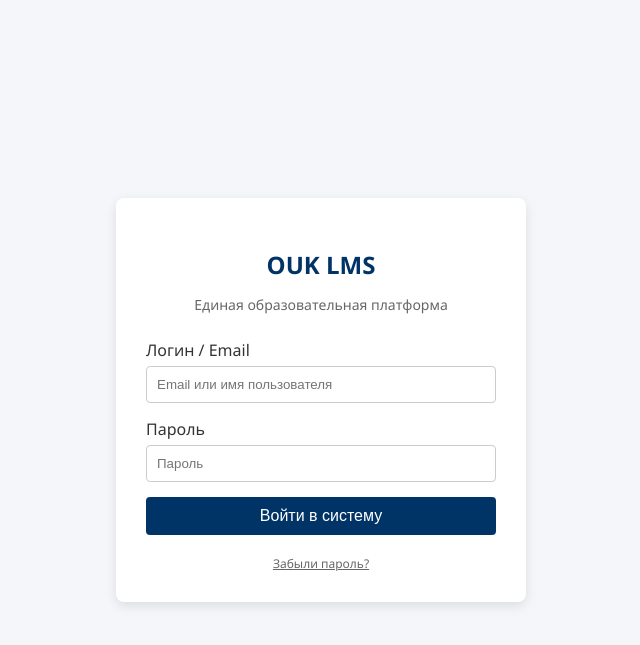
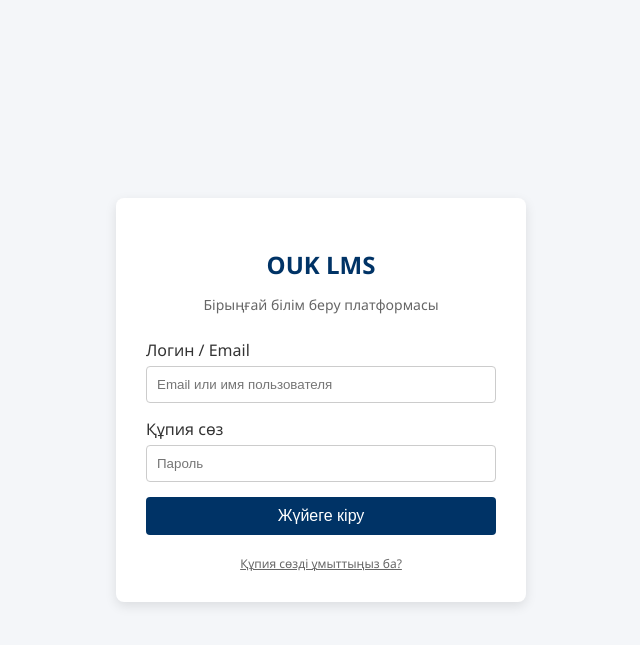
Before and after one commit to KhamzeyevAlisher/ashyk_lms, a Django app: page / in a window 1280 px wide. Shown: the top 645 px of the page, without its empty margins (319-959 px from the left). Run offline with Django 4.2, Linux system fonts and the light colour scheme.

Commit message:
Казахский логин

```diff
--- a/ashyk_lms_app/templates/ashyk_lms_app/login.html
+++ b/ashyk_lms_app/templates/ashyk_lms_app/login.html
@@ -4,25 +4,25 @@
 <div class="auth-container">
     <div class="card" style="width: 350px; text-align: center;">
         <h2 style="color: var(--primary-color); margin-bottom: 5px;">OUK LMS</h2>
-        <p style="color: #666; font-size: 14px; margin-bottom: 25px;">Единая образовательная платформа</p>
+        <p style="color: #666; font-size: 14px; margin-bottom: 25px;">Бірыңғай білім беру платформасы</p>
 
         <form method="post">
             {% csrf_token %}
             {% if form.errors %}
-                <div style="color: red; font-size: 12px; margin-bottom: 10px;">Неверный логин или пароль</div>
+                <div style="color: red; font-size: 12px; margin-bottom: 10px;">Логин немесе құпия сөз қате</div>
             {% endif %}
 
             <label style="text-align: left; display: block; margin-bottom: 5px; font-weight: 500;">Логин / Email</label>
             {{ form.username }}
 
-            <label style="text-align: left; display: block; margin-bottom: 5px; font-weight: 500;">Пароль</label>
+            <label style="text-align: left; display: block; margin-bottom: 5px; font-weight: 500;">Құпия сөз</label>
             {{ form.password }}
 
-            <button type="submit" class="btn">Войти в систему</button>
+            <button type="submit" class="btn">Жүйеге кіру</button>
         </form>
 
         <div style="margin-top: 20px; font-size: 12px;">
-            <a href="#" style="color: #666;">Забыли пароль?</a>
+            <a href="#" style="color: #666;">Құпия сөзді ұмыттыңыз ба?</a>
         </div>
     </div>
 </div>
```
